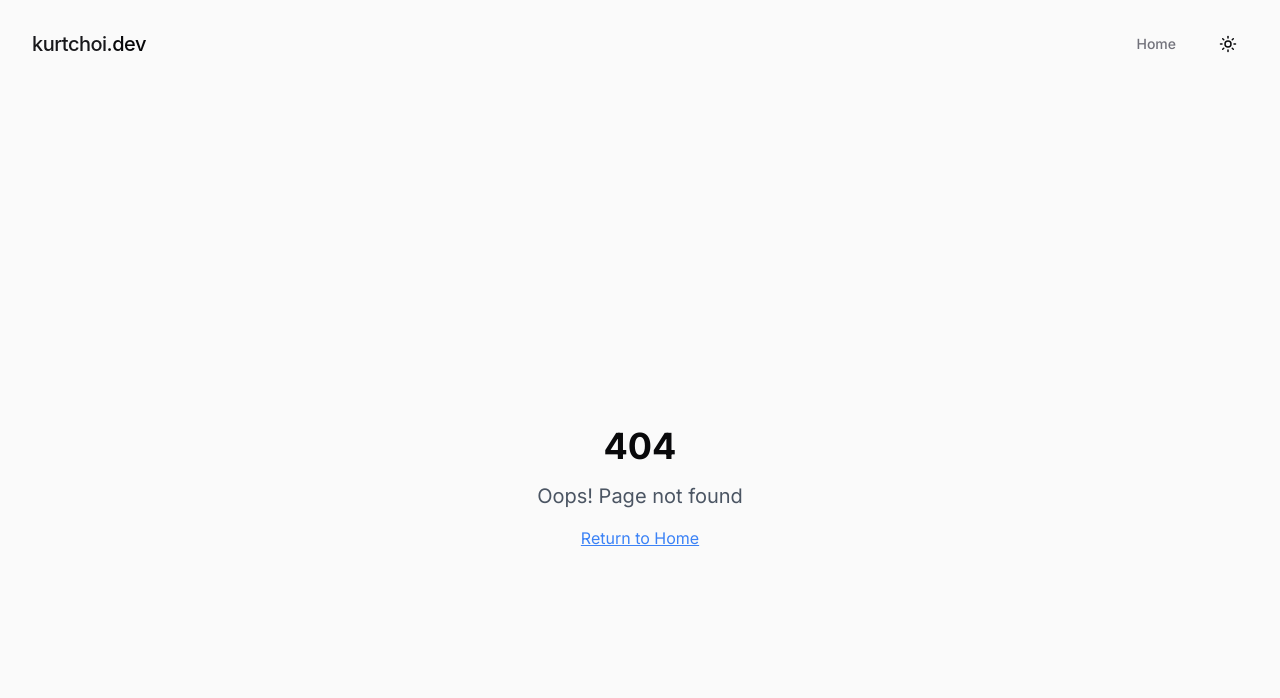
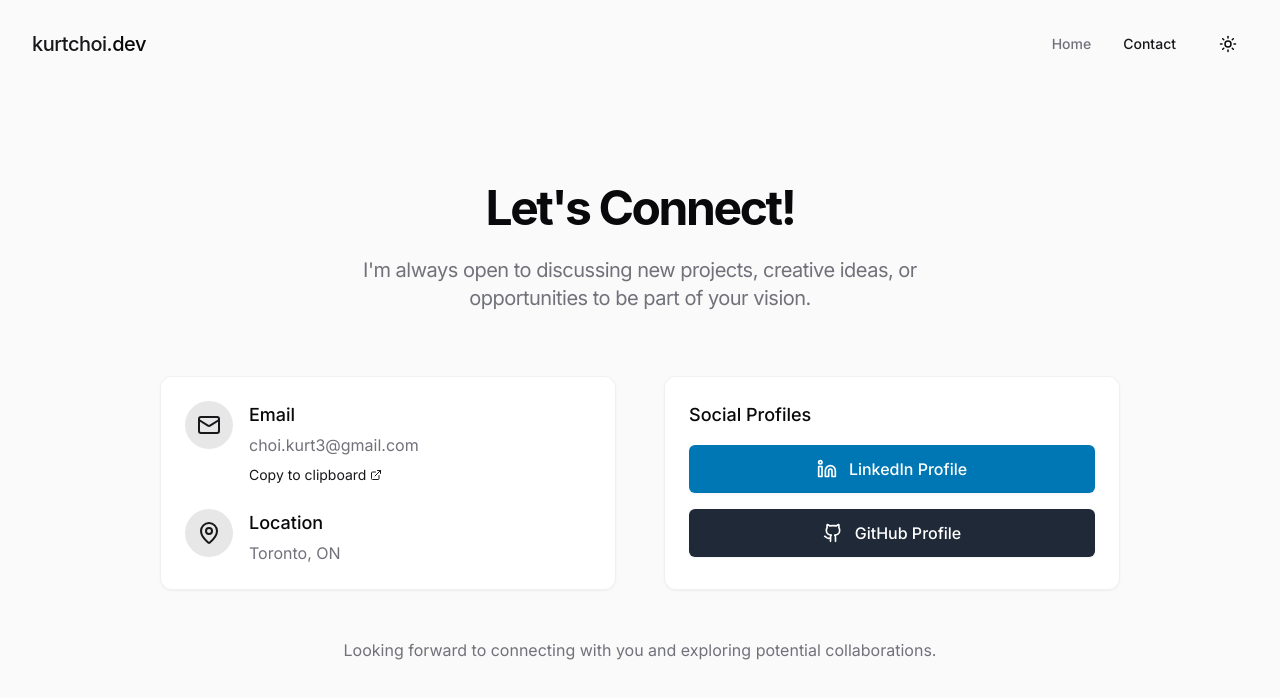
Before and after one commit to Hintful/hintful.github.io, a React (Vite) app: page /contact in a window 1280 px wide. Before the commit this address had no page. Shown: the top 698 px of the page. Built offline with nearby package versions, Linux system fonts and the light colour scheme.

Commit message:
Add Contact page

```diff
--- a/src/App.tsx
+++ b/src/App.tsx
@@ -7,6 +7,7 @@ import { Toaster as Sonner } from "sonner";
 import NotFound from "./pages/NotFound";
 import MainLayout from "./layouts/MainLayout";
 import Index from "./pages/Index";
+import Contact from "./pages/Contact";
 
 const queryClient = new QueryClient();
 
@@ -26,6 +27,14 @@ const App = () => (
             }
           />
           <Route
+            path="/contact"
+            element={
+              <MainLayout>
+                <Contact />
+              </MainLayout>
+            }
+          />
+          <Route
             path="*"
             element={
               <MainLayout>
--- a/src/components/Navbar.tsx
+++ b/src/components/Navbar.tsx
@@ -11,7 +11,7 @@ const Navbar = () => {
   const routes = [
     { name: "Home", path: "/" },
     // { name: "About", path: "/about" },
-    // { name: "Contact", path: "/contact" },
+    { name: "Contact", path: "/contact" },
   ];
 
   useEffect(() => {
--- /dev/null
+++ b/src/pages/Contact.tsx
@@ -0,0 +1,149 @@
+import { useState, useEffect } from "react";
+import { Mail, MapPin, Linkedin, ExternalLink, Github } from "lucide-react";
+import { useToast } from "@/hooks/use-toast";
+
+const Contact = () => {
+  const [isVisible, setIsVisible] = useState(false);
+  const { toast } = useToast();
+
+  useEffect(() => {
+    setIsVisible(true);
+  }, []);
+
+  const openLinkedIn = () => {
+    window.open("https://www.linkedin.com/in/kurtchoi", "_blank");
+    toast({
+      title: "Opening LinkedIn",
+      description: "Redirecting to LinkedIn profile in a new tab",
+    });
+  };
+
+  const openGithub = () => {
+    window.open("https://github.com/Hintful", "_blank");
+    toast({
+      title: "Opening GitHub",
+      description: "Redirecting to GitHub profile in a new tab",
+    });
+  };
+
+  const copyToClipboard = (text: string, type: string) => {
+    navigator.clipboard.writeText(text);
+    toast({
+      title: `${type} Copied!`,
+      description: `${text} has been copied to your clipboard.`,
+    });
+  };
+
+  return (
+    <div className="py-16 md:py-24">
+      <div className="max-w-5xl mx-auto px-4 md:px-8">
+        <div className="text-center mb-16">
+          <h1
+            className={`text-3xl md:text-4xl lg:text-5xl font-display font-bold mb-6 opacity-0 tracking-tighter ${
+              isVisible ? "animate-fade-up" : ""
+            }`}
+            style={{ animationDelay: "0.1s" }}
+          >
+            Let's Connect!
+          </h1>
+
+          <p
+            className={`text-lg md:text-xl text-muted-foreground max-w-2xl mx-auto opacity-0 tracking-tight ${
+              isVisible ? "animate-fade-up" : ""
+            }`}
+            style={{ animationDelay: "0.3s" }}
+          >
+            I'm always open to discussing new projects, creative ideas, or
+            opportunities to be part of your vision.
+          </p>
+        </div>
+
+        <div className="grid grid-cols-1 md:grid-cols-2 gap-8 lg:gap-12">
+          {/* Contact Cards */}
+          <div
+            className={`bg-card rounded-xl p-6 shadow-sm border border-border/50 opacity-0 ${
+              isVisible ? "animate-fade-up" : ""
+            }`}
+            style={{ animationDelay: "0.4s" }}
+          >
+            <div className="flex flex-col space-y-6">
+              <div className="flex items-start">
+                <div className="w-12 h-12 rounded-full bg-primary/10 flex items-center justify-center mr-4">
+                  <Mail className="w-6 h-6 text-primary" />
+                </div>
+                <div>
+                  <h3 className="text-lg font-medium mb-1">Email</h3>
+                  <p className="text-muted-foreground mb-2">
+                    choi.kurt3@gmail.com
+                  </p>
+                  <button
+                    onClick={() =>
+                      copyToClipboard("choi.kurt3@gmail.com", "Email")
+                    }
+                    className="text-sm text-primary hover:underline flex items-center"
+                  >
+                    Copy to clipboard <ExternalLink className="ml-1 w-3 h-3" />
+                  </button>
+                </div>
+              </div>
+
+              <div className="flex items-start">
+                <div className="w-12 h-12 rounded-full bg-primary/10 flex items-center justify-center mr-4">
+                  <MapPin className="w-6 h-6 text-primary" />
+                </div>
+                <div>
+                  <h3 className="text-lg font-medium mb-1">Location</h3>
+                  <p className="text-muted-foreground">Toronto, ON</p>
+                </div>
+              </div>
+            </div>
+          </div>
+
+          <div
+            className={`bg-card rounded-xl p-6 shadow-sm border border-border/50 opacity-0 ${
+              isVisible ? "animate-fade-up" : ""
+            }`}
+            style={{ animationDelay: "0.5s" }}
+          >
+            <h3 className="text-lg font-medium mb-4">Social Profiles</h3>
+            <div className="space-y-4">
+              <div className="flex items-center">
+                <button
+                  onClick={openLinkedIn}
+                  className="w-full px-4 py-3 bg-[#0077B5] hover:bg-[#0066a1] text-white rounded-md font-medium transition-colors flex items-center justify-center shadow-sm"
+                >
+                  <Linkedin className="w-5 h-5 mr-3" />
+                  LinkedIn Profile
+                </button>
+              </div>
+
+              <div className="flex items-center">
+                <button
+                  onClick={openGithub}
+                  className="w-full px-4 py-3 bg-gray-800 hover:bg-gray-700 text-white rounded-md font-medium transition-colors flex items-center justify-center shadow-sm"
+                >
+                  <Github className="w-5 h-5 mr-3" />
+                  GitHub Profile
+                </button>
+              </div>
+            </div>
+          </div>
+        </div>
+
+        <div
+          className={`mt-12 text-center opacity-0 ${
+            isVisible ? "animate-fade-up" : ""
+          }`}
+          style={{ animationDelay: "0.6s" }}
+        >
+          <p className="text-muted-foreground">
+            Looking forward to connecting with you and exploring potential
+            collaborations.
+          </p>
+        </div>
+      </div>
+    </div>
+  );
+};
+
+export default Contact;
```
